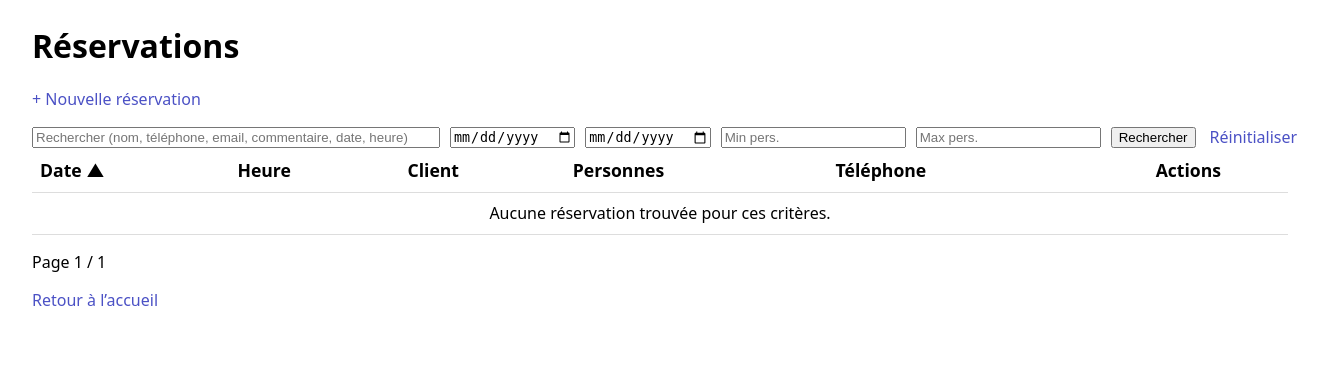
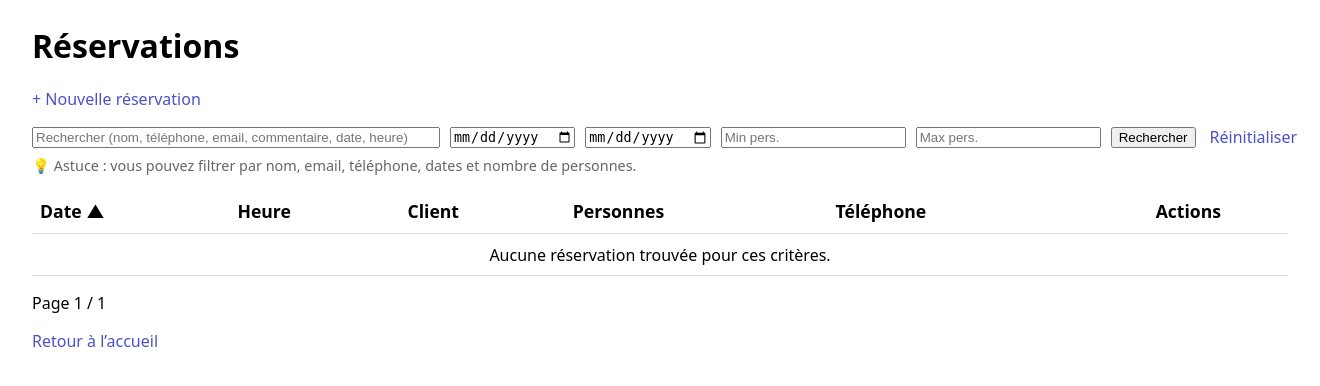
Before and after one commit to masambarandy-jpg/projet-django-icc, a Django app: page / in a window 1320 px wide. Shown: the part 115-501 px from the top of the page. Run offline with Django 5.2, Linux system fonts and the light colour scheme; data that the repository does not hold is empty.

Commit message:
Amélioration du champ de recherche + ajout aide utilisateur

```diff
--- a/reservations_app/templates/reservations_app/reservation_list.html
+++ b/reservations_app/templates/reservations_app/reservation_list.html
@@ -80,6 +80,12 @@
 
     </div>
 </form>
+</form>
+
+<p style="font-size: 0.9rem; color: #666; margin-top: 8px;">
+    💡 Astuce : vous pouvez filtrer par nom, email, téléphone, dates et nombre de personnes.
+</p>
+
 
 
 
```
